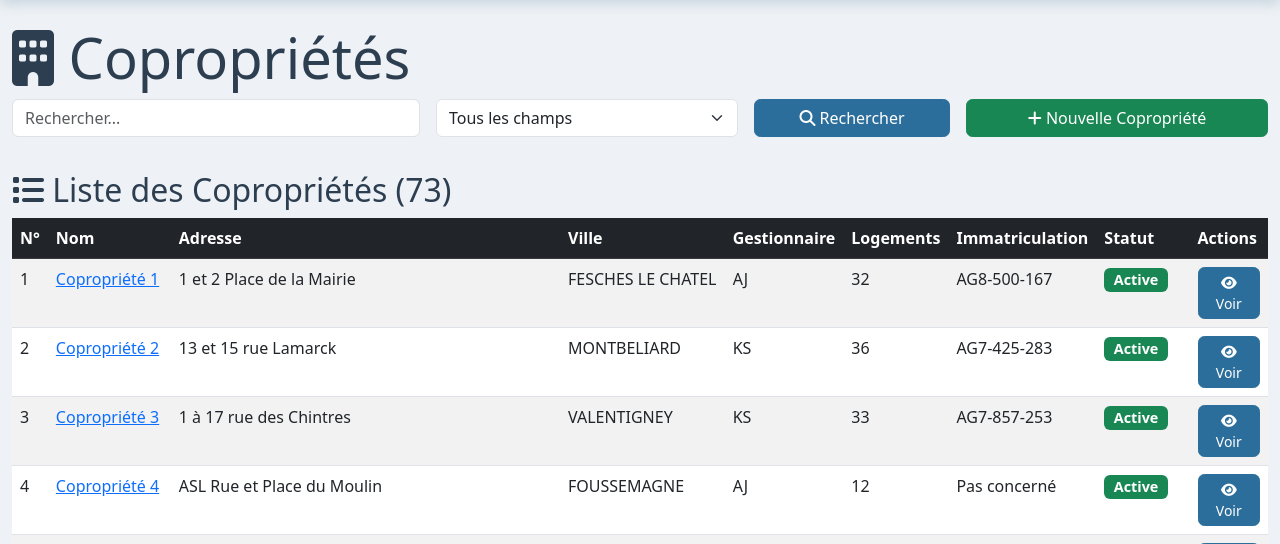
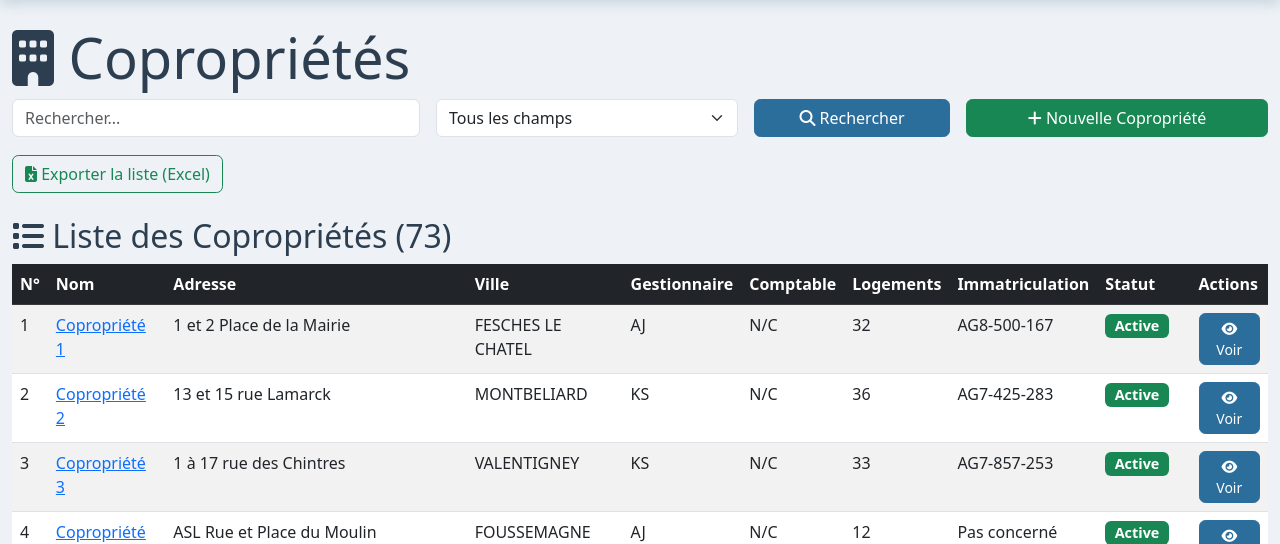
Before and after one commit to Keko-creator/copro_manager, a Flask app: page /coproprietes in a window 1280 px wide. Shown: the part 56-600 px from the top of the page. Run offline with Flask 3, Linux system fonts and the light colour scheme.

Commit message:
Liste des coproprietes : colonne Comptable, recherche par comptable et export Excel
Co-authored-by: Keko-creator <Keko-creator@users.noreply.github.com>

```diff
--- a/copro_manager/app.py
+++ b/copro_manager/app.py
@@ -1704,11 +1704,78 @@ def coproprietes_liste():
             query = query.filter(Copropriete.ville.ilike(f'%{search_query}%'))
         elif search_type == 'gestionnaire':
             query = query.filter(Copropriete.gestionnaire.ilike(f'%{search_query}%'))
+        elif search_type == 'comptable':
+            query = query.filter(Copropriete.comptable.ilike(f'%{search_query}%'))
         elif search_type == 'immatriculation':
             query = query.filter(Copropriete.immatriculation.ilike(f'%{search_query}%'))
 
     coproprietes = query.all()
     return render_template('coproprietes_liste.html', coproprietes=coproprietes, search_query=search_query, search_type=search_type)
+
+
+@app.route('/coproprietes/export', endpoint='coproprietes_export')
+def coproprietes_export():
+    """Exporte la liste des copropriétés en Excel (.xlsx)."""
+    import openpyxl
+    from openpyxl.styles import Font, Alignment, PatternFill, Border, Side
+
+    coproprietes = Copropriete.query.order_by(Copropriete.numero).all()
+
+    wb = openpyxl.Workbook()
+    ws = wb.active
+    ws.title = "Copropriétés"
+
+    headers = [
+        'N°', 'Nom', 'Adresse', 'Ville', 'Gestionnaire', 'Comptable',
+        'Logements', 'Immatriculation', 'Statut',
+    ]
+    gras_blanc = Font(bold=True, color="FFFFFF")
+    fond = PatternFill(start_color="212529", end_color="212529", fill_type="solid")
+    bordure = Border(
+        left=Side(style="thin"), right=Side(style="thin"),
+        top=Side(style="thin"), bottom=Side(style="thin"))
+    centre = Alignment(horizontal="center", vertical="center", wrap_text=True)
+
+    for c_idx, h in enumerate(headers, start=1):
+        cell = ws.cell(row=1, column=c_idx, value=h)
+        cell.font = gras_blanc
+        cell.fill = fond
+        cell.alignment = centre
+        cell.border = bordure
+
+    ligne_excel = 2
+    for copro in coproprietes:
+        valeurs = [
+            copro.numero,
+            copro.nom or '',
+            copro.adresse or '',
+            copro.ville or '',
+            copro.gestionnaire or '',
+            copro.comptable or '',
+            copro.nombre_logements,
+            copro.immatriculation or '',
+            'Active' if copro.est_active else 'Inactive',
+        ]
+        for c_idx, v in enumerate(valeurs, start=1):
+            cell = ws.cell(row=ligne_excel, column=c_idx, value=v)
+            cell.border = bordure
+        ligne_excel += 1
+
+    largeurs = [6, 30, 35, 20, 14, 20, 11, 18, 11]
+    for c_idx, largeur in enumerate(largeurs, start=1):
+        ws.column_dimensions[openpyxl.utils.get_column_letter(c_idx)].width = largeur
+    ws.freeze_panes = "A2"
+
+    nom_fichier = f"coproprietes_{datetime.now().strftime('%Y-%m-%d')}.xlsx"
+    tampon = io.BytesIO()
+    wb.save(tampon)
+    tampon.seek(0)
+    return send_file(
+        tampon,
+        as_attachment=True,
+        download_name=nom_fichier,
+        mimetype="application/vnd.openxmlformats-officedocument.spreadsheetml.sheet"
+    )
 
 def _assurance_pour_copropriete(numero):
     """Récupère les données du contrat d'assurance d'une copropriété.
--- a/copro_manager/templates/coproprietes_liste.html
+++ b/copro_manager/templates/coproprietes_liste.html
@@ -15,6 +15,7 @@
                     <option value="tout" {% if search_type == 'tout' %}selected{% endif %}>Tous les champs</option>
                     <option value="ville" {% if search_type == 'ville' %}selected{% endif %}>Ville</option>
                     <option value="gestionnaire" {% if search_type == 'gestionnaire' %}selected{% endif %}>Gestionnaire</option>
+                    <option value="comptable" {% if search_type == 'comptable' %}selected{% endif %}>Comptable</option>
                     <option value="immatriculation" {% if search_type == 'immatriculation' %}selected{% endif %}>Immatriculation</option>
                 </select>
             </div>
@@ -26,6 +27,11 @@
             <div class="col-md-3">
                 <a href="{{ url_for('new_copropriete') }}" class="btn btn-success w-100">
                     <i class="fas fa-plus"></i> Nouvelle Copropriété
+                </a>
+            </div>
+            <div class="col-md-12 mt-2">
+                <a href="{{ url_for('coproprietes_export') }}" class="btn btn-outline-success">
+                    <i class="fas fa-file-excel"></i> Exporter la liste (Excel)
                 </a>
             </div>
         </form>
@@ -45,6 +51,7 @@
                         <th>Adresse</th>
                         <th>Ville</th>
                         <th>Gestionnaire</th>
+                        <th>Comptable</th>
                         <th>Logements</th>
                         <th>Immatriculation</th>
                         <th>Statut</th>
@@ -59,6 +66,7 @@
                         <td>{{ copropriete.adresse }}</td>
                         <td>{{ copropriete.ville }}</td>
                         <td>{{ copropriete.gestionnaire or 'N/C' }}</td>
+                        <td>{{ copropriete.comptable or 'N/C' }}</td>
                         <td>{{ copropriete.nombre_logements or 0 }}</td>
                         <td>{{ copropriete.immatriculation or 'N/C' }}</td>
                         <td>
```
